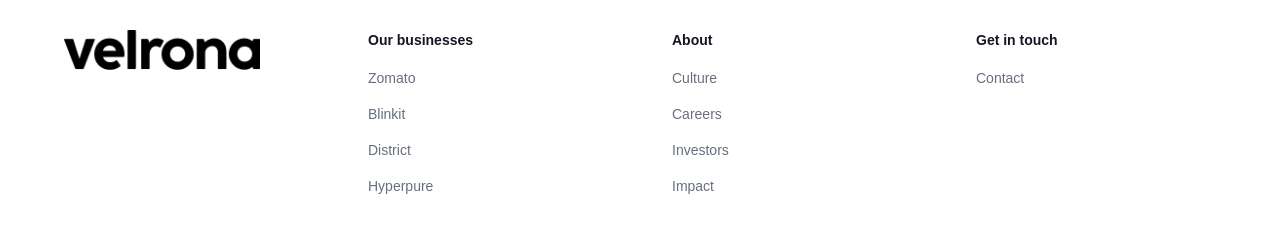
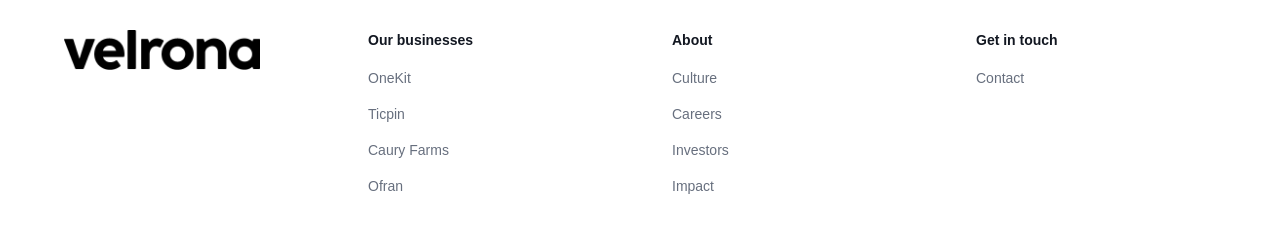
Before and after one commit to velronatechnologies/Velrona-Website, a React (Vite) app: page /culture in a window 1280 px wide. Shown: the part 858-1102 px from the top of the page. Built offline with nearby package versions, Linux system fonts and the light colour scheme; the HTML template or start-up script is replaced by a standard one; a web font is replaced by a local one.

Commit message:
footers updated

```diff
--- a/src/components/Footer.tsx
+++ b/src/components/Footer.tsx
@@ -1,9 +1,9 @@
 const footerLinks = {
   businesses: [
-    { label: "Zomato", href: "#" },
-    { label: "Blinkit", href: "#" },
-    { label: "District", href: "#" },
-    { label: "Hyperpure", href: "#" },
+    { label: "OneKit", href: "#" },
+    { label: "Ticpin", href: "#" },
+    { label: "Caury Farms", href: "#" },
+    { label: "Ofran", href: "#" },
   ],
   about: [
     { label: "Culture", href: "#culture" },
```
